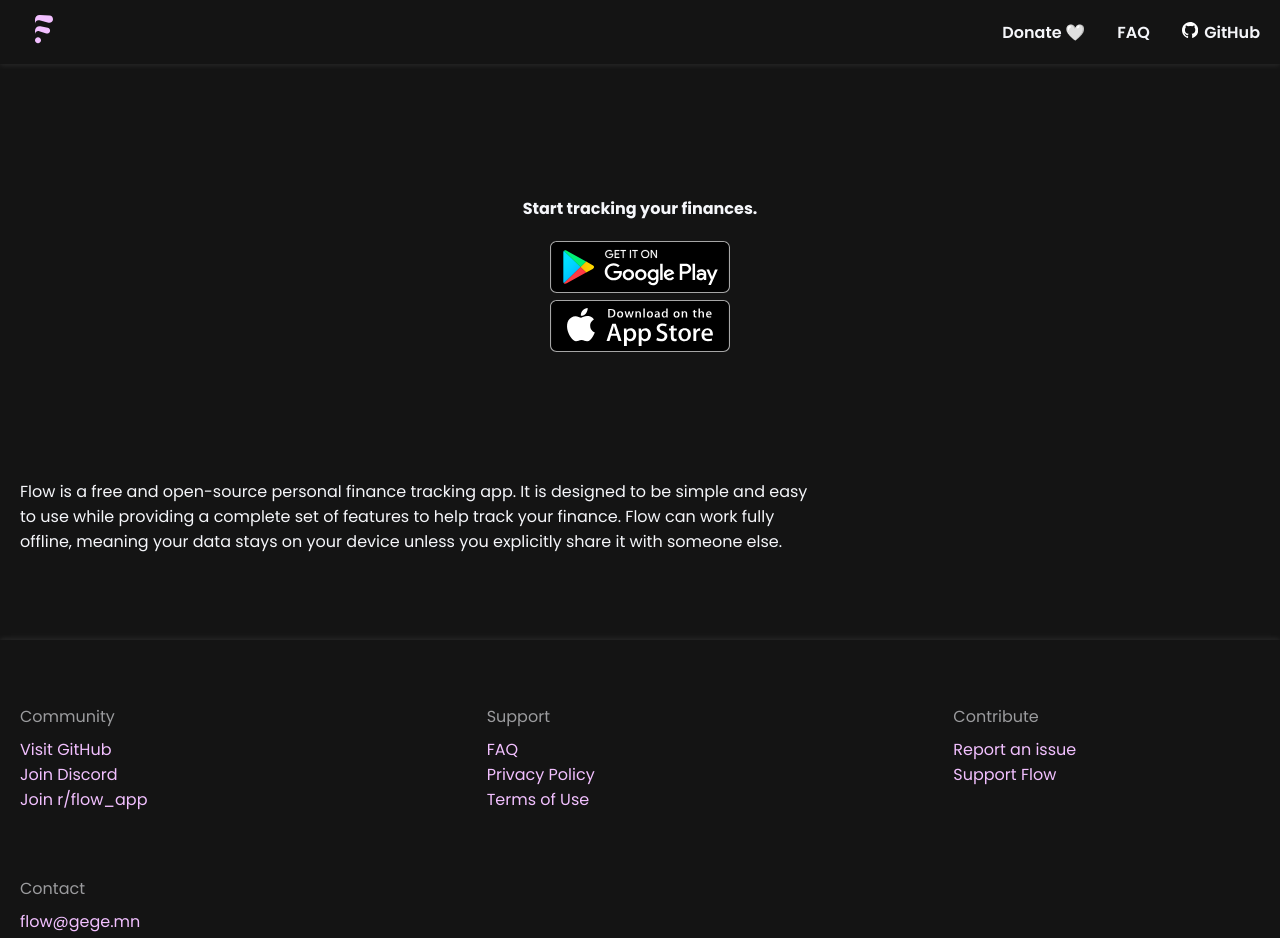
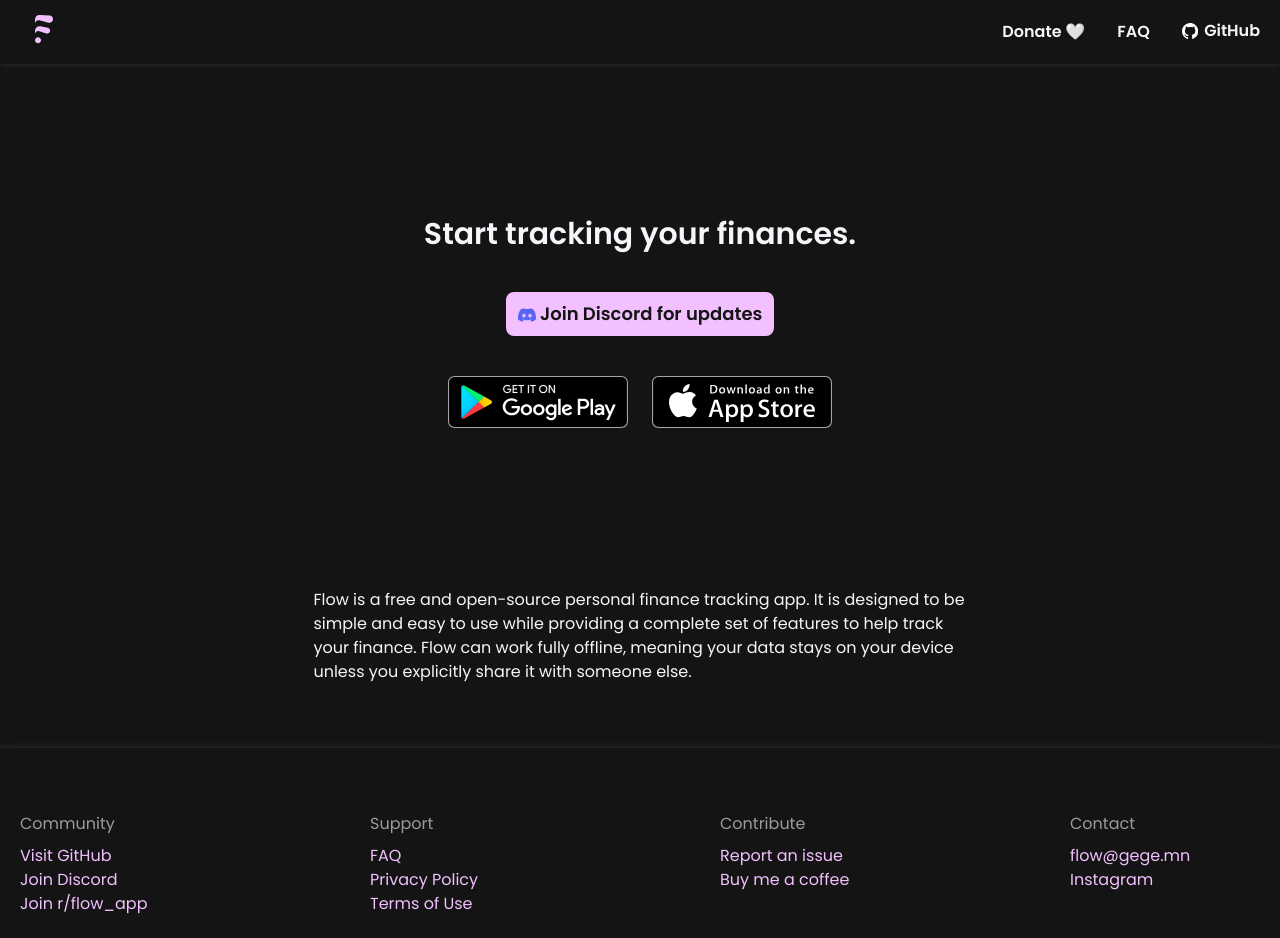
Before and after one commit to flow-mn/flow.github.io, a SvelteKit app: page / in a window 1280 px wide. Shown: the top 938 px of the page. Built offline with nearby package versions, Linux system fonts and the light colour scheme.

Commit message:
idk. too tired

```diff
--- a/package.json
+++ b/package.json
@@ -20,6 +20,7 @@
 		"@sveltejs/adapter-static": "^3.0.8",
 		"@sveltejs/kit": "^2.0.0",
 		"@sveltejs/vite-plugin-svelte": "^4.0.0",
+		"@tailwindcss/typography": "^0.5.16",
 		"@types/aos": "^3.0.7",
 		"autoprefixer": "^10.4.20",
 		"eslint": "^9.7.0",
@@ -30,10 +31,10 @@
 		"mdsvex": "^0.11.2",
 		"prettier": "^3.3.2",
 		"prettier-plugin-svelte": "^3.2.6",
-		"prettier-plugin-tailwindcss": "^0.6.5",
+		"prettier-plugin-tailwindcss": "^0.6.10",
 		"svelte": "^5.0.0",
 		"svelte-check": "^4.0.0",
-		"tailwindcss": "^3.4.9",
+		"tailwindcss": "^3.4.17",
 		"typescript": "^5.0.0",
 		"typescript-eslint": "^8.0.0",
 		"vite": "^5.4.11"
--- /dev/null
+++ b/postcss.config.js
@@ -0,0 +1,6 @@
+export default {
+	plugins: {
+		tailwindcss: {},
+		autoprefixer: {}
+	}
+};
--- a/src/app.css
+++ b/src/app.css
@@ -1,4 +1,7 @@
 @import url('https://fonts.googleapis.com/css2?family=Poppins:ital,wght@0,100;0,200;0,300;0,400;0,500;0,600;0,700;0,800;0,900;1,100;1,200;1,300;1,400;1,500;1,600;1,700;1,800;1,900&display=swap');
+@import 'tailwindcss/base';
+@import 'tailwindcss/components';
+@import 'tailwindcss/utilities';
 
 :root {
 	--background: #141414;
--- a/src/app.html
+++ b/src/app.html
@@ -5,10 +5,26 @@
 	<meta charset="utf-8" />
 	<link rel="icon" href="%sveltekit.assets%/flow.svg" type="image/svg+xml" />
 	<meta name="viewport" content="width=device-width, initial-scale=1" />
+
+	<!-- Google Tag Manager -->
+	<script>(function (w, d, s, l, i) {
+			w[l] = w[l] || []; w[l].push({
+				'gtm.start':
+					new Date().getTime(), event: 'gtm.js'
+			}); var f = d.getElementsByTagName(s)[0],
+				j = d.createElement(s), dl = l != 'dataLayer' ? '&l=' + l : ''; j.async = true; j.src =
+					'https://www.googletagmanager.com/gtm.js?id=' + i + dl; f.parentNode.insertBefore(j, f);
+		})(window, document, 'script', 'dataLayer', 'GTM-N628K6G7');</script>
+	<!-- End Google Tag Manager -->
+
 	%sveltekit.head%
 </head>
 
 <body data-sveltekit-preload-data="hover">
+	<!-- Google Tag Manager (noscript) -->
+	<noscript><iframe src="https://www.googletagmanager.com/ns.html?id=GTM-N628K6G7" height="0" width="0" style="display:none;visibility:hidden"></iframe></noscript>
+	<!-- End Google Tag Manager (noscript) -->
+
 	<div style="display: contents">%sveltekit.body%</div>
 </body>
 
--- /dev/null
+++ b/src/lib/components/Card.svelte
@@ -0,0 +1,13 @@
+<script lang="ts">
+	import type { Snippet } from 'svelte';
+
+	interface $Props {
+		children: Snippet;
+	}
+
+	let { children }: $Props = $props();
+</script>
+
+<div class="flex flex-col gap-2 rounded-lg bg-primary px-3 py-2 text-background">
+	{@render children()}
+</div>
--- /dev/null
+++ b/src/lib/components/DiscordLogo.svelte
@@ -0,0 +1,21 @@
+<div>
+	<svg role="img" viewBox="0 0 24 24" xmlns="http://www.w3.org/2000/svg"
+		><path
+			fill="#5865F2"
+			d="M20.317 4.3698a19.7913 19.7913 0 00-4.8851-1.5152.0741.0741 0 00-.0785.0371c-.211.3753-.4447.8648-.6083 1.2495-1.8447-.2762-3.68-.2762-5.4868 0-.1636-.3933-.4058-.8742-.6177-1.2495a.077.077 0 00-.0785-.037 19.7363 19.7363 0 00-4.8852 1.515.0699.0699 0 00-.0321.0277C.5334 9.0458-.319 13.5799.0992 18.0578a.0824.0824 0 00.0312.0561c2.0528 1.5076 4.0413 2.4228 5.9929 3.0294a.0777.0777 0 00.0842-.0276c.4616-.6304.8731-1.2952 1.226-1.9942a.076.076 0 00-.0416-.1057c-.6528-.2476-1.2743-.5495-1.8722-.8923a.077.077 0 01-.0076-.1277c.1258-.0943.2517-.1923.3718-.2914a.0743.0743 0 01.0776-.0105c3.9278 1.7933 8.18 1.7933 12.0614 0a.0739.0739 0 01.0785.0095c.1202.099.246.1981.3728.2924a.077.077 0 01-.0066.1276 12.2986 12.2986 0 01-1.873.8914.0766.0766 0 00-.0407.1067c.3604.698.7719 1.3628 1.225 1.9932a.076.076 0 00.0842.0286c1.961-.6067 3.9495-1.5219 6.0023-3.0294a.077.077 0 00.0313-.0552c.5004-5.177-.8382-9.6739-3.5485-13.6604a.061.061 0 00-.0312-.0286zM8.02 15.3312c-1.1825 0-2.1569-1.0857-2.1569-2.419 0-1.3332.9555-2.4189 2.157-2.4189 1.2108 0 2.1757 1.0952 2.1568 2.419 0 1.3332-.9555 2.4189-2.1569 2.4189zm7.9748 0c-1.1825 0-2.1569-1.0857-2.1569-2.419 0-1.3332.9554-2.4189 2.1569-2.4189 1.2108 0 2.1757 1.0952 2.1568 2.419 0 1.3332-.946 2.4189-2.1568 2.4189Z"
+		/></svg
+	>
+</div>
+
+<style>
+	div {
+		display: inline-block;
+		font-size: 1em;
+		vertical-align: middle;
+	}
+
+	svg {
+		height: 1em;
+		width: 1em;
+	}
+</style>
--- a/src/lib/components/Footer.svelte
+++ b/src/lib/components/Footer.svelte
@@ -2,10 +2,13 @@
 	import Frame from './Frame.svelte';
 </script>
 
-<footer>
+<footer class="w-screen py-8 md:py-16">
 	<Frame>
-		<div class="col">
-			<ul class="parent" data-no-bullet>
+		<div class="flex flex-col gap-8">
+			<ul
+				class="grid grid-cols-1 gap-x-40 gap-y-6 md:grid-cols-3 md:gap-y-16 xl:grid-cols-4"
+				data-no-bullet
+			>
 				<li data-aos="fade-right" data-aos-delay="200">
 					<ul>
 						<li class="header">Community</li>
@@ -43,7 +46,7 @@
 							>
 						</li>
 						<li>
-							<a href="/donate">Support Flow</a>
+							<a href="https://buymeacoffee.com/sadespresso" target="_blank">Buy me a coffee</a>
 						</li>
 					</ul>
 				</li>
@@ -67,46 +70,12 @@
 </footer>
 
 <style>
-	.col {
-		display: flex;
-		flex-direction: column;
-		gap: 2rem;
-	}
-
 	footer {
-		width: 100vw;
-		padding: 4rem 0;
-
 		box-shadow: 0 -1px 6px 0px rgba(255, 255, 255, 0.1);
 	}
 
 	li.header {
 		opacity: 0.6;
-		margin-bottom: 0.5rem;
-	}
-
-	.parent {
-		display: grid;
-		grid-template-columns: repeat(4, 1fr);
-		column-gap: 10rem;
-		row-gap: 4rem;
-	}
-
-	@media only screen and (max-width: 1280px) {
-		.parent {
-			grid-template-columns: repeat(3, 1fr);
-		}
-	}
-
-	@media only screen and (max-width: 768px) {
-		footer {
-			padding: 2rem 0;
-		}
-
-		.parent {
-			display: grid;
-			grid-template-columns: repeat(1, 1fr);
-			gap: 1.5rem;
-		}
+		@apply mb-2;
 	}
 </style>
--- a/src/lib/components/NavBar.svelte
+++ b/src/lib/components/NavBar.svelte
@@ -29,7 +29,7 @@
 			<li>
 				<a href="https://github.com/flow-mn/flow" target="_blank" class="ir">
 					<GitHubOctocat />
-					<span class="hide-mobile">GitHub</span>
+					<span class="hidden md:block">GitHub</span>
 				</a>
 			</li>
 		</ul>
--- a/src/routes/+layout.svelte
+++ b/src/routes/+layout.svelte
@@ -14,7 +14,7 @@
 
 <NavBar />
 <Frame fullHeight>
-	<main>
+	<main class="flex w-full flex-col pb-16 pt-8">
 		{@render children()}
 	</main>
 </Frame>
@@ -22,13 +22,6 @@
 
 <style>
 	main {
-		display: flex;
-		flex-direction: column;
-
-		width: 100%;
-
 		margin-top: var(--navbar-height, 0px);
-
-		padding: 2rem 0 4rem 0;
 	}
 </style>
--- a/src/routes/+page.svelte
+++ b/src/routes/+page.svelte
@@ -1,64 +1,48 @@
-<section class="col">
-	<div class="bigSpace"></div>
+<script>
+	import Card from '../lib/components/Card.svelte';
+	import DiscordLogo from '../lib/components/DiscordLogo.svelte';
+</script>
 
-	<div data-aos="fade-right" class="row">
-		<h4>Start tracking your finances.</h4>
-	</div>
+<section class="flex flex-col items-center gap-10">
+	<div class="h-20"></div>
 
-	<div class="row">
-		<ul data-no-bullet>
-			<li data-aos="fade-right">
+	<div data-aos="fade-right" class="text-3xl font-semibold">Start tracking your finances.</div>
+
+	<a
+		data-aos="fade-right"
+		href="https://discord.gg/Ndh9VDeZa4"
+		target="_blank"
+		class="inline-block w-fit rounded-lg bg-primary px-3 py-2 text-lg font-semibold text-background"
+	>
+		<DiscordLogo></DiscordLogo>
+		Join Discord for updates
+	</a>
+
+	<div class="flex flex-col items-center justify-center gap-4 sm:flex-row md:gap-6">
 		<a
 			href="https://play.google.com/store/apps/details?id=mn.flow.flow&utm_source=web"
 			target="_blank"
 			aria-label="Google Play Store"
+			data-aos="fade-right"
 		>
 			<img src="/googleplaystore.svg" alt="Google Play Store Download Button" />
 		</a>
-			</li>
-			<li data-aos="fade-right">
 		<a
 			href="https://apps.apple.com/mn/app/flow-expense-tracker/id6477741670?utm_source=web"
 			target="_blank"
 			aria-label="App Store"
+			data-aos="fade-right"
 		>
 			<img src="/appstore.svg" alt="App Store Download Button" />
 		</a>
-			</li>
-		</ul>
 	</div>
 
-	<div class="bigSpace"></div>
+	<div class="h-20"></div>
 
-	<p data-aos="fade-left">
+	<p data-aos="fade-left" class="max-w-prose">
 		Flow is a free and open-source personal finance tracking app. It is designed to be simple and
 		easy to use while providing a complete set of features to help track your finance. Flow can work
 		fully offline, meaning your data stays on your device unless you explicitly share it with
 		someone else.
 	</p>
 </section>
-
-<style>
-	p {
-		max-width: 80ch;
-	}
-
-	.bigSpace {
-		height: 5rem;
-	}
-
-	section {
-		gap: 1.25rem;
-	}
-
-	.col {
-		display: flex;
-		flex-direction: column;
-	}
-
-	.row {
-		display: flex;
-		flex-direction: row;
-		justify-content: center;
-	}
-</style>
--- a/src/routes/donate/+page.svelte
+++ b/src/routes/donate/+page.svelte
@@ -1,9 +1,9 @@
-<p>
+<p class="mb-8 max-w-prose">
 	Flow is a totally free project, and is unlikely to change in the future. As Flow doesn't generate
 	any revenue, it'd mean so much to support the project 🤩
 </p>
 
-<div class="col">
+<div class="flex flex-col">
 	<h4>Buy me a coffee:</h4>
 	<a aria-label="Buy me a coffee" target="_blank" href="https://www.buymeacoffee.com/sadespresso">
 		<img
@@ -14,15 +14,3 @@
 	<h4>Skrill:</h4>
 	<span> batmend@gege.mn </span>
 </div>
-
-<style>
-	p {
-		max-width: 80ch;
-		margin-bottom: 2rem;
-	}
-
-	.col {
-		display: flex;
-		flex-direction: column;
-	}
-</style>
--- /dev/null
+++ b/tailwind.config.ts
@@ -0,0 +1,21 @@
+import typography from '@tailwindcss/typography';
+import type { Config } from 'tailwindcss';
+
+export default {
+	content: ['./src/**/*.{html,js,svelte,ts}'],
+
+	theme: {
+		extend: {
+			colors: {
+				primary: '#f2c0ff',
+				secondary: '#050505',
+				onSecondary: '#f5f6fa',
+				rose: '#ff4040',
+				text: '#f5f6fa',
+				background: '#141414'
+			}
+		}
+	},
+
+	plugins: [typography]
+} satisfies Config;
```
Also changed, not shown: 1 other file (tests, documents, lock files or other folders). Lines whose indentation alone changed are shown as unchanged.
